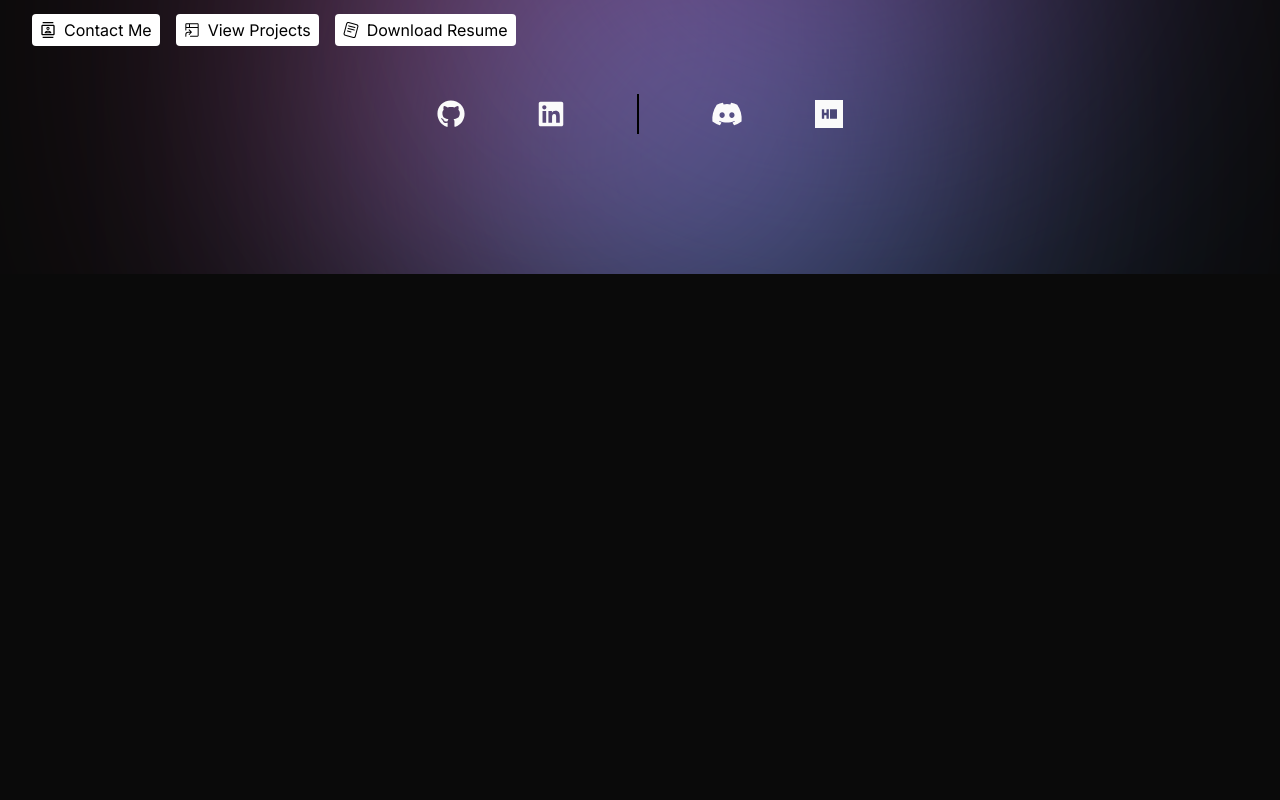
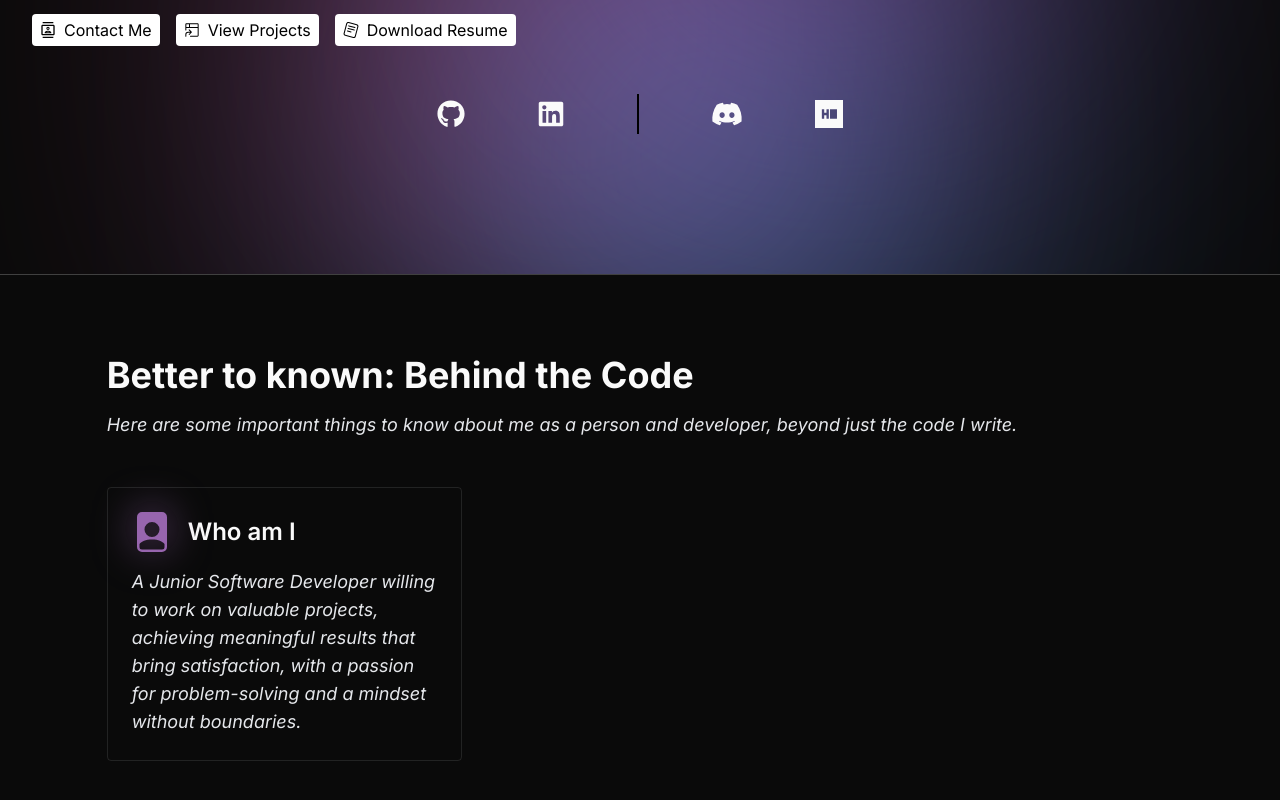
Before and after one commit to Mehedi86/mehedi-portfolio-v2, a React (Vite) app: page / in a window 1280 px wide. Shown: the part 526-1326 px from the top of the page. Before the commit the page ends 800 px from the top, so only its background shows below. Built offline with nearby package versions, Linux system fonts and the light colour scheme.

Commit message:
added: about page

```diff
--- a/src/components/Header/Banner.tsx
+++ b/src/components/Header/Banner.tsx
@@ -6,14 +6,13 @@ import { FaGithub } from "react-icons/fa";
 import { FaLinkedin } from "react-icons/fa";
 import { FaDiscord } from "react-icons/fa";
 import { SiHackerrank } from "react-icons/si";
-import Marquee from "react-fast-marquee";
 import { FaReact, FaNodeJs } from "react-icons/fa";
 import { SiMongodb, SiNextdotjs, SiTailwindcss, SiJavascript } from "react-icons/si";
 
 export default function Banner() {
     const buttonClass = "bg-white text-black px-2 py-1 rounded cursor-pointer flex items-center gap-2 hover:scale-105 transition-transform duration-300"
     return (
-        <div className="relative flex items-center justify-center h-[calc(100vh-64px)] overflow-hidden ">
+        <div className="relative flex items-center justify-center h-[calc(100vh-64px)] overflow-hidden">
             {/* Background Blur Effect */}
             <div className="absolute inset-0 -z-10">
                 <div className="absolute top-1/3 left-1/4 w-[500px] h-[500px] rounded-full bg-pink-400 blur-[160px] opacity-60"></div>
--- /dev/null
+++ b/src/components/content/About.tsx
@@ -0,0 +1,37 @@
+import { SquareUser } from 'lucide-react';
+import React from 'react'
+import { BsFillFilePersonFill } from "react-icons/bs";
+
+export default function About() {
+  return (
+    <div className='border-t border-neutral-200 dark:border-neutral-700 h-screen'>
+      <div className='lg:max-w-5/6 mx-auto py-20 px-4 lg:px-0'>
+        <div>
+          <h1 className='text-4xl font-bold'>Better to known: Behind the Code</h1>
+          <p className="mt-4 text-base md:text-lg italic text-gray-700 dark:text-gray-200">
+            Here are some important things to know about me as a person and developer, beyond just the code I write.
+          </p>
+        </div>
+        <div className='grid lg:grid-cols-3 my-12'>
+          {/* Who I am */}
+          <div className='border rounded p-6'>
+            <div className='flex items-center gap-4'>
+              <BsFillFilePersonFill
+                className="text-[#9765ae] size-10 drop-shadow-[0_0_20px_rgba(151,101,174,0.8)]"
+              />
+
+              <h1 className='text-2xl font-semibold'>Who am I</h1>
+            </div>
+            <p className="mt-4 text-base md:text-lg italic text-gray-700 dark:text-gray-200">
+              A Junior Software Developer willing to work on valuable projects, achieving meaningful results that bring satisfaction, with a passion for problem-solving and a mindset without boundaries.
+            </p>
+          </div>
+          {/* What I do */}
+          <div></div>
+          {/* What is my goal */}
+          <div></div>
+        </div>
+      </div>
+    </div>
+  )
+}
--- a/src/components/layout/Navbar.tsx
+++ b/src/components/layout/Navbar.tsx
@@ -24,7 +24,7 @@ const Navbar = () => {
     <>
       {/* Fixed Navbar */}
       <nav className="fixed top-0 left-0 w-full z-50 bg-transparent backdrop-blur-md">
-        <div className="max-w-7xl mx-auto h-16 flex justify-between items-center gap-3 px-5 relative border-b border-b-neutral-300 dark:border-none">
+        <div className="max-w-5/6 mx-auto h-16 flex justify-between items-center gap-3 px-5 relative border-b border-b-neutral-300 dark:border-none">
           {/* left side logo and name */}
           <div className="flex items-center gap-6">
             <div>
--- a/src/pages/Home.tsx
+++ b/src/pages/Home.tsx
@@ -1,10 +1,13 @@
+import About from '@/components/content/About'
 import Banner from '@/components/Header/Banner'
+
 import React from 'react'
 
 export default function Home() {
   return (
     <div>
         <Banner/>
+        <About/>
     </div>
   )
 }
```
